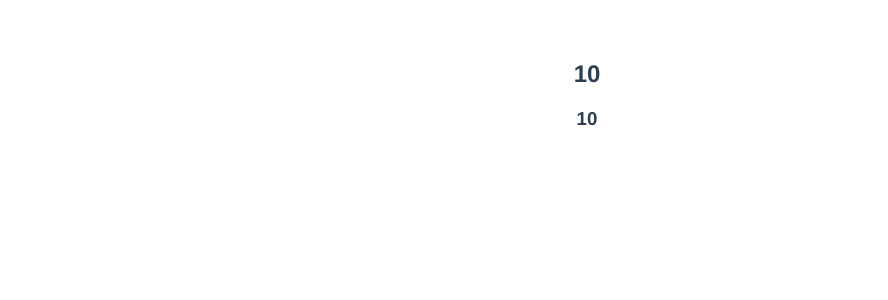
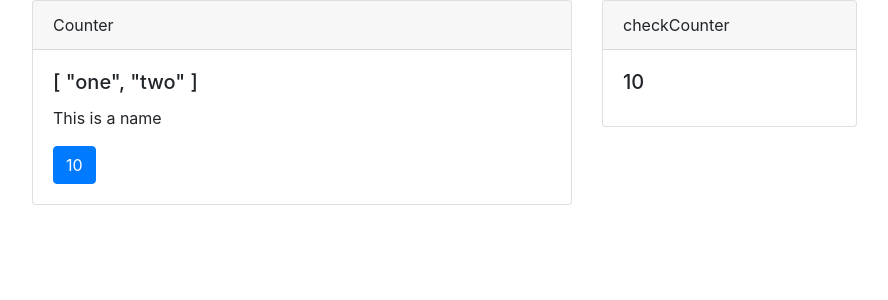
Before and after one commit to JafirQuiroz/vuex-sample, a Vue app: page / in a window 1280 px wide. Shown: the top 300 px of the page, without its empty margins (53-941 px from the left). Built offline with nearby package versions, Linux system fonts and the light colour scheme.

Commit message:
Add multiple state, self-component data, and bootstrap cdn

```diff
--- a/public/index.html
+++ b/public/index.html
@@ -5,6 +5,7 @@
     <meta http-equiv="X-UA-Compatible" content="IE=edge">
     <meta name="viewport" content="width=device-width,initial-scale=1.0">
     <link rel="icon" href="<%= BASE_URL %>favicon.ico">
+    <link rel="stylesheet" href="https://stackpath.bootstrapcdn.com/bootstrap/4.1.2/css/bootstrap.min.css" integrity="sha384-Smlep5jCw/wG7hdkwQ/Z5nLIefveQRIY9nfy6xoR1uRYBtpZgI6339F5dgvm/e9B" crossorigin="anonymous">
     <title>vuex-sample</title>
   </head>
   <body>
--- a/src/App.vue
+++ b/src/App.vue
@@ -1,7 +1,9 @@
 <template>
-  <div id="app">
-    <counter></counter>
-    <check-counter></check-counter>
+  <div class="container">
+      <div class="row">
+          <counter class="col-6"></counter>
+          <check-counter class="col-3"></check-counter>
+      </div>
   </div>
 </template>
 
@@ -19,12 +21,5 @@ export default {
 </script>
 
 <style>
-#app {
-  font-family: 'Avenir', Helvetica, Arial, sans-serif;
-  -webkit-font-smoothing: antialiased;
-  -moz-osx-font-smoothing: grayscale;
-  text-align: center;
-  color: #2c3e50;
-  margin-top: 60px;
-}
+
 </style>
--- a/src/components/CheckCounter.vue
+++ b/src/components/CheckCounter.vue
@@ -1,6 +1,13 @@
 <template>
     <div>
-        <h3>{{checkCounter}}</h3>
+        <div class="card">
+            <div class="card-header">
+                checkCounter
+            </div>
+            <div class="card-body">
+                <h5 class="card-title">{{checkCounter}}</h5>
+            </div>
+        </div>
     </div>
 </template>
 
--- a/src/components/Counter.vue
+++ b/src/components/Counter.vue
@@ -1,17 +1,38 @@
 <template>
     <div>
-        <h2>{{counter}}</h2>
+        <div class="card">
+            <div class="card-header">
+                Counter
+            </div>
+            <div class="card-body">
+                <h5 class="card-title">{{customData}}</h5>
+                <p class="card-text">{{name}}</p>
+                <a href="#" class="btn btn-primary">{{counter}}</a>
+            </div>
+        </div>
     </div>
 </template>
 
 <script>
+    import { mapState } from 'vuex'
+
     export default {
         name: "Counter",
+        data() {
+            return {
+               myData: ['one','two','long','word']
+            }
+        },
         computed: {
-            counter() {
-                //Get the state of counter with this.$store.state
-                return this.$store.state.counter
-            }
+            customData() {
+                return this.myData.filter(data => data.length <= 3)
+            },
+            //when we use more than one state and our component has its own data/computed prop, we can add it with the
+            // spread operator and the use of mapState helper
+            ...mapState([
+                'counter',
+                'name'
+            ])
         }
     }
 </script>
```
Also changed, not shown: 1 other file (tests, documents, lock files or other folders).
